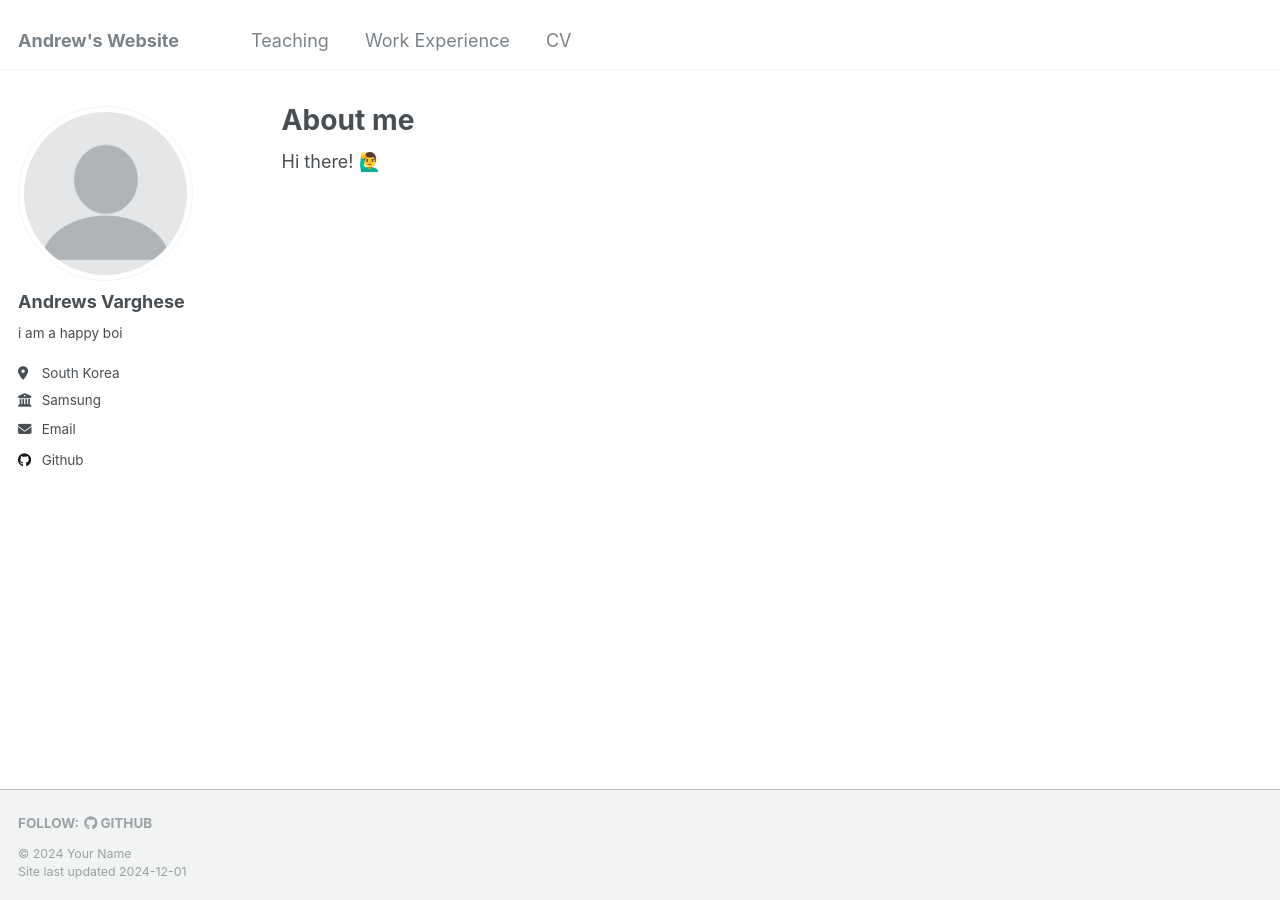
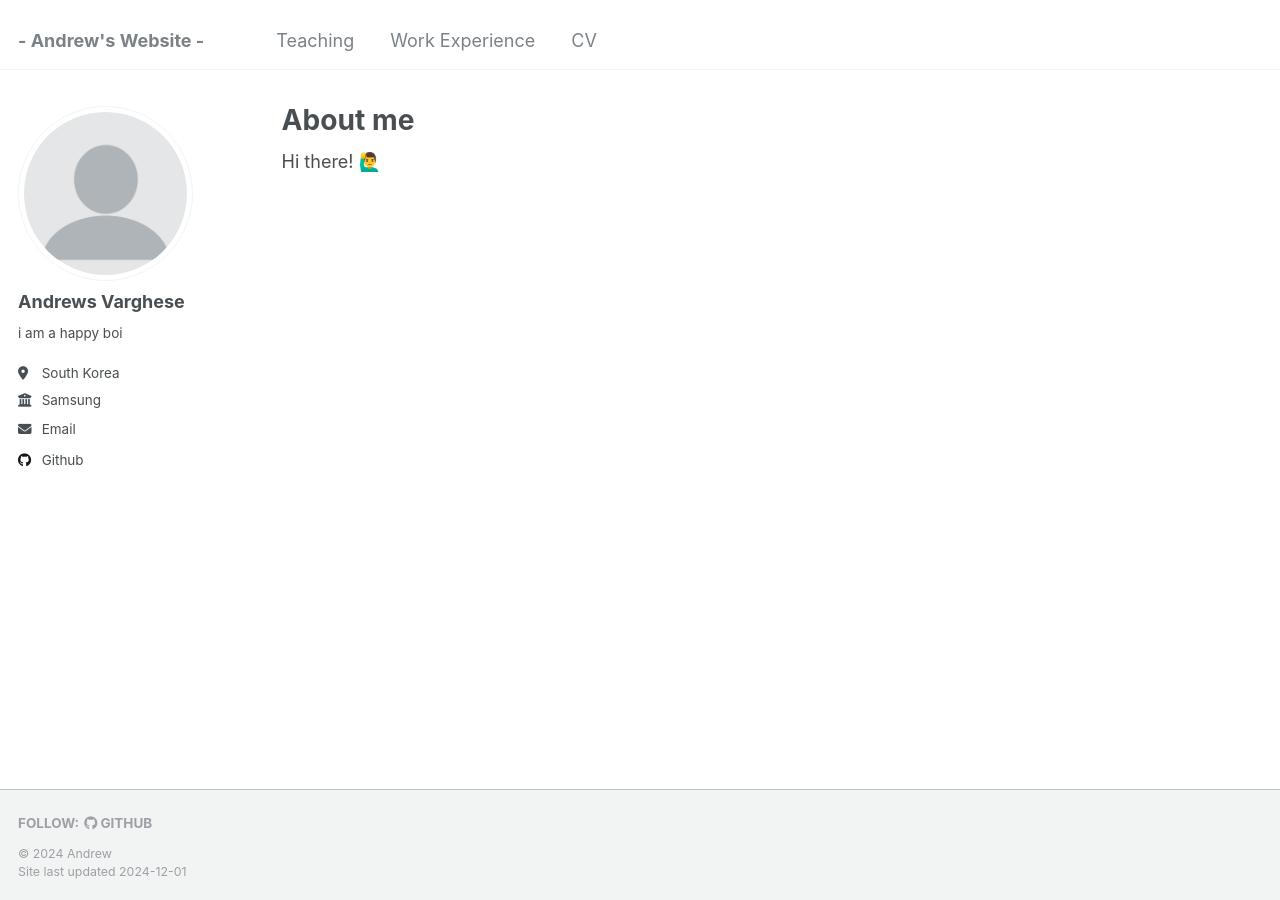
Before and after one commit to asgv123/asgv123.github.io, a Jekyll site: the page built from _pages/about.md, in a window 1280 px wide. Built offline with Jekyll 4.4.1, drawn with Linux system fonts in a browser that asks for light colours.

Commit message:
Update _config.yml

```diff
--- a/_config.yml
+++ b/_config.yml
@@ -8,9 +8,9 @@
 
 # Basic Site Settings
 locale                   : "en-US"
-title                    : "Andrew's Website"
+title                    : "- Andrew's Website -"
 title_separator          : "-"
-name                     : &name "Your Name"
+name                     : &name "Andrew"
 description              : &description "personal description"
 url                      : https://asgv123.github.io # the base hostname & protocol for your site e.g. "https://[your GitHub username].github.io"
 baseurl                  : "" # the subpath of your site, e.g. "/blog"
```
